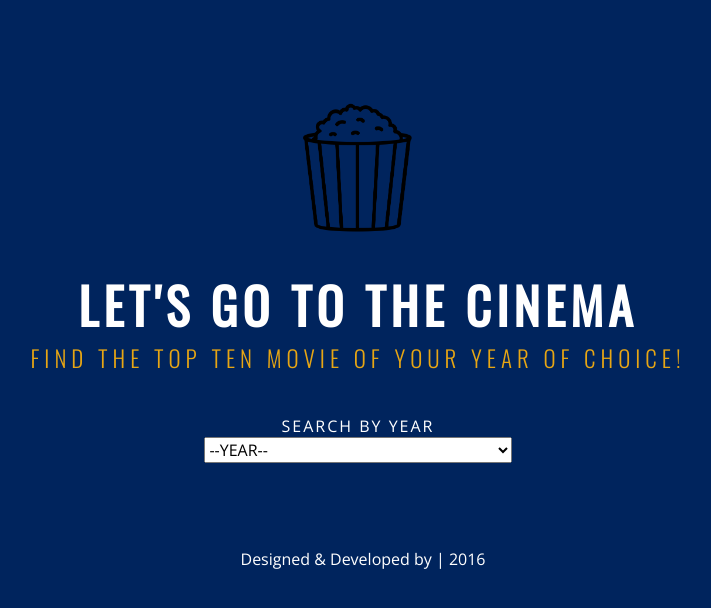
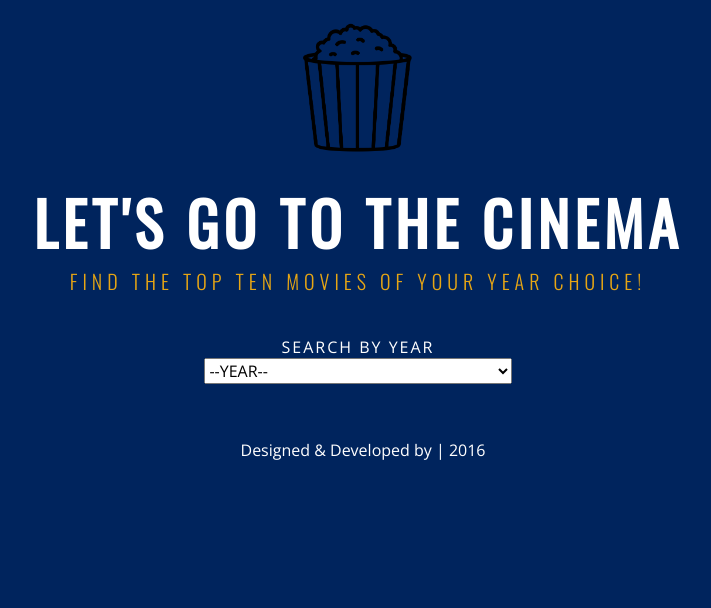
Before and after one commit to ngojenny/movie-app, a website: page public/index.html in a window 1280 px wide. Shown: the whole page, without its empty margins (282-993 px from the left). Drawn offline with nearby package versions, Linux system fonts and the light colour scheme; some packages are replaced by stand-ins of ours; files that its build step writes are made by us from their sources; a script that the page names is missing.

Commit message:
style changes to header,moreInfo and footer

```diff
--- a/dev/styles/style.scss
+++ b/dev/styles/style.scss
@@ -39,8 +39,8 @@ h2 {
 }
 
 h1 {
-	margin: 10px 0 0;
-	font-size: 5rem;
+	margin: 0 auto;
+	font-size: 6rem;
 	color: white;
 	text-transform: uppercase;
 	letter-spacing: 5px;
@@ -48,7 +48,7 @@ h1 {
 
 h2 {
 	margin-bottom: 40px;
-	font-size: 2.3rem;
+	font-size: 2rem;
 	font-weight: 300;
 	color: $accentColour;
 	text-transform: uppercase;
@@ -86,10 +86,9 @@ form p {
 	font-weight: 300;
 	letter-spacing: 2px;
 }
-
 /* HEADER STYLINGS */
 header {
-	padding: 80px 0;
+	padding: 0px 0px 50px 0px;
 	text-align: center;
 }
 
--- a/public/index.html
+++ b/public/index.html
@@ -13,7 +13,7 @@
 			<div class="logo">
 				<img src="assets/popcorn.png" alt="">
 				<h1>Let's Go To The Cinema</h1>
-				<h2>Find the top ten movie of your year of choice!</h2>
+				<h2>Find the top ten movies of your year choice!</h2>
 			</div>
 			<div class="formContainer">
 				<form action="">
```
